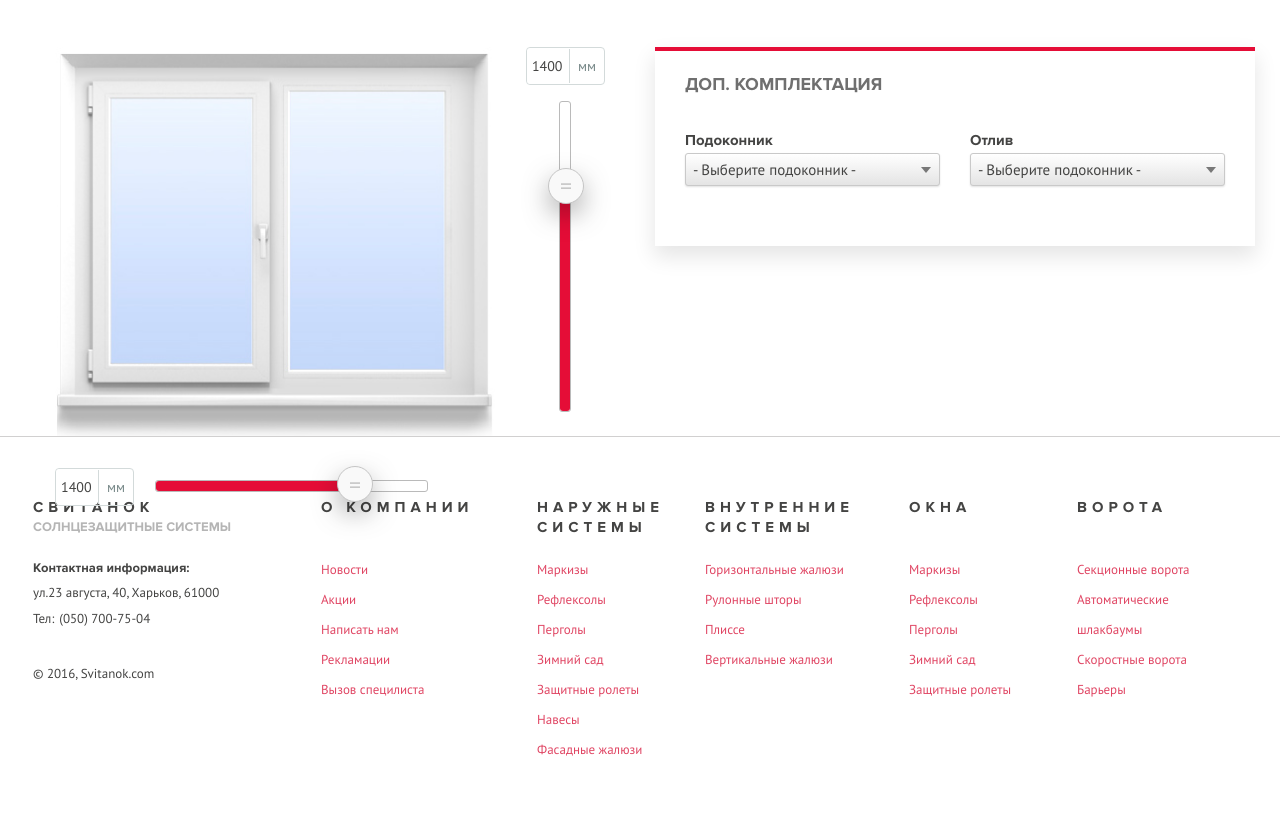
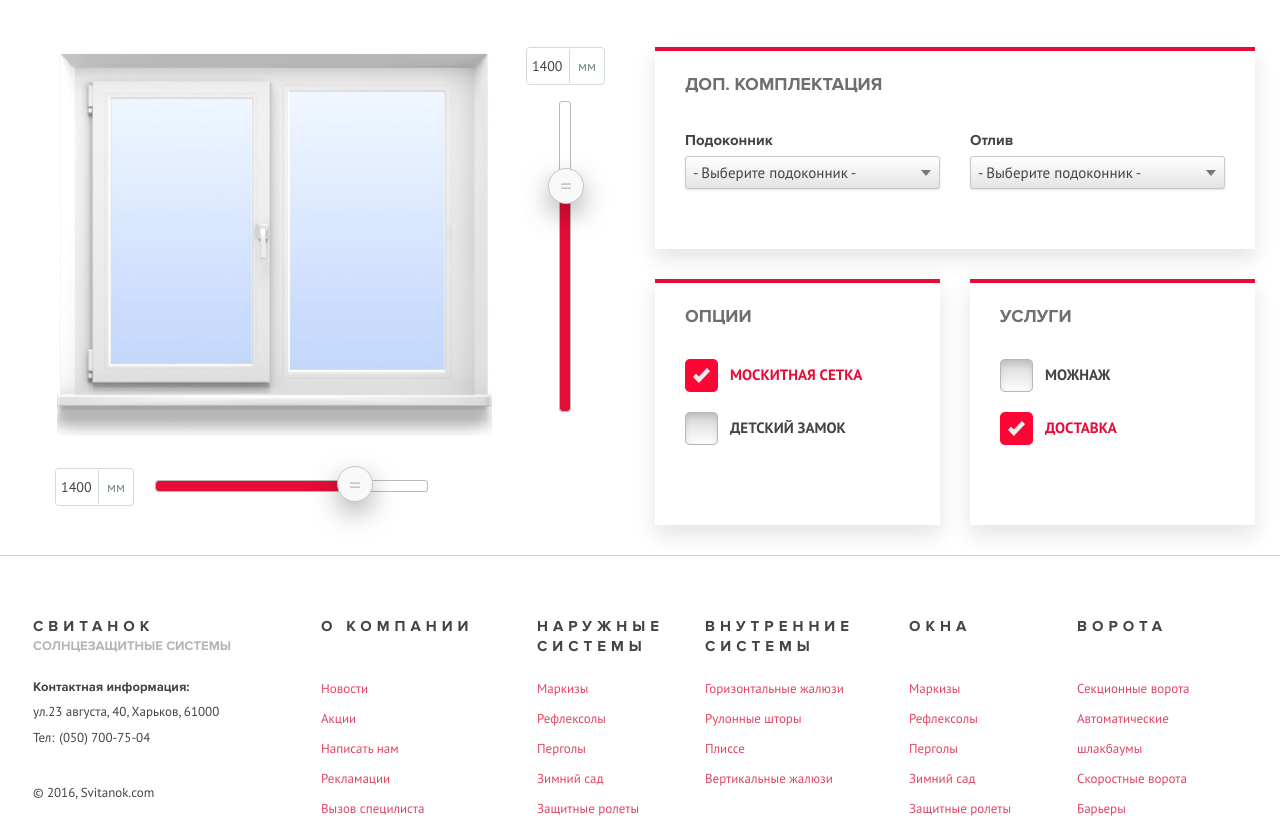
Before and after one commit to saynschuman/svitanok, a website: page src/windows-calculator.html in a window 1280 px wide. Shown: the part 903-1734 px from the top of the page. Before the commit the page ends 1700 px from the top, so only its background shows below. Drawn offline with nearby package versions, Linux system fonts and the light colour scheme; some packages are replaced by stand-ins of ours.

Commit message:
first step finished

```diff
--- a/src/scss/style.scss
+++ b/src/scss/style.scss
@@ -3522,6 +3522,7 @@ main.windows-calculator-container {
         border-top: 4px solid #e50d37;
         box-shadow: 0 10px 20px 1px rgba(0,0,0,.1);
         padding-bottom: 60px;
+        margin-bottom: 30px;
         .title {
           color: #6f6f6f;
           font-size: 18px;
@@ -3533,6 +3534,7 @@ main.windows-calculator-container {
           display: block;
           font-size: 15px;
           font-family: 'ProximaNovaBold', Arial, sans-serif;
+          margin-bottom: 3px;
         }
         button {
           padding: 0 7px;
@@ -3568,6 +3570,7 @@ main.windows-calculator-container {
           right: 0;
           margin: auto;
           border-radius: 0 0 3px 3px;
+          z-index: 99;
           li {
             display: block;
             padding: 3px 7px;
@@ -3576,6 +3579,51 @@ main.windows-calculator-container {
               background-color: #e4e4e4;
             }
           }
+        }
+        input {
+          position: absolute;
+          left: 0;
+          right: 0;
+          margin: auto;
+          bottom: 45px;
+          height: 30px;
+          width: 30px;
+          &:checked + label {
+            .lab-img {
+              background-image: url(../img/checked-l.png);
+            }
+            .tit {
+              color: #e50d37;
+            }
+          }
+
+          display: none;
+        }
+        .tit {
+          font-size: 15px;
+          color: #444443;
+          text-transform: uppercase;
+          font-weight: 700;
+          padding-top: 3px;
+          padding-left: 45px;
+          font-family: 'PT Sans', sans-serif;
+        }
+        .lab-img {
+          height: 33px;
+          float: left;
+          width: 33px;
+          background-image: url(../img/no-checked.png);
+          background-repeat: no-repeat;
+          display: inline-block;
+          box-sizing: content-box;
+          z-index: 999;
+          position: relative;
+          background-color: #fff;
+        }
+        .label {
+          display: inline-block;
+          width: 100%;
+          margin-bottom: 20px;
         }
       }
     }
--- a/src/windows-calculator.html
+++ b/src/windows-calculator.html
@@ -10,6 +10,7 @@
 	<link rel="stylesheet" type="text/css" href="http://cdn.jsdelivr.net/jquery.slick/1.6.0/slick.css">
 	<link rel="stylesheet" type="text/css" href="http://cdn.jsdelivr.net/jquery.slick/1.6.0/slick-theme.css">
 	<link rel="stylesheet" href="https://code.jquery.com/ui/1.12.1/themes/base/jquery-ui.css">
+	<link href="https://fonts.googleapis.com/css?family=PT+Sans:400,400i,700,700i&amp;subset=cyrillic,cyrillic-ext,latin-ext" rel="stylesheet">
 	<link rel="stylesheet" href="css/style.css">
 	<link rel="stylesheet" href="css/media.css">
 </head>
@@ -264,8 +265,7 @@
 						<div class="row">
 							<div class="col-md-6 l">
 								<label for="window-sill">Подоконник</label>
-								<button class="toggle-item" type="text" id="window-sill" placeholder="- Выберите подоконник -" readonly>- Выберите подоконник -</button>
-
+								<button class="toggle-item" type="text" id="window-sill">- Выберите подоконник -</button>
 								<ul class="toggle-list" data-id="window-sill">
 									<li>item-1</li>
 									<li>item-2</li>
@@ -274,8 +274,7 @@
 							</div>
 							<div class="col-md-6 r">
 								<label for="low-tide">Отлив</label>
-								<button class="toggle-item" type="text" id="low-tide" placeholder="- Выберите отлив -" readonly>- Выберите подоконник -</button>
-
+								<button class="toggle-item" type="text" id="low-tide">- Выберите подоконник -</button>
 								<ul class="toggle-list" data-id="low-tide">
 									<li>item-1</li>
 									<li>item-2</li>
@@ -284,6 +283,39 @@
 							</div>
 						</div>
 					</div>
+					<div class="row">
+						<div class="col-md-6">
+							<div class="block">
+								<div class="title">Опции</div>
+								<input id="moskit-grid" type="checkbox" name="" checked>
+								<label class="label" for="moskit-grid">
+									<span class="lab-img"></span>
+									<div class="tit">москитная сетка</div>
+								</label>
+								<input id="child-castle" type="checkbox" name="">
+								<label class="label" for="child-castle">
+									<span class="lab-img"></span>
+									<div class="tit">детский замок</div>
+								</label>
+							</div>
+						</div>
+						<div class="col-md-6">
+							<div class="block">
+								<div class="title">услуги</div>
+								<input id="mont" type="checkbox" name="">
+								<label class="label" for="mont">
+									<span class="lab-img"></span>
+									<div class="tit">можнаж</div>
+								</label>
+								<input id="deliv" type="checkbox" name="" checked>
+								<label class="label" for="deliv">
+									<span class="lab-img"></span>
+									<div class="tit">доставка</div>
+								</label>
+							</div>
+						</div>
+					</div>
+
 				</div>
 			</div>
 		</div>
```
Also changed, not shown: src/html/includes/_header.html (+1 -0 lines), src/html/windows-calculator.html (+35 -4 lines), src/index.html (+1 -0 lines), src/roller-blinds.html (+1 -0 lines), src/css/style.css.
